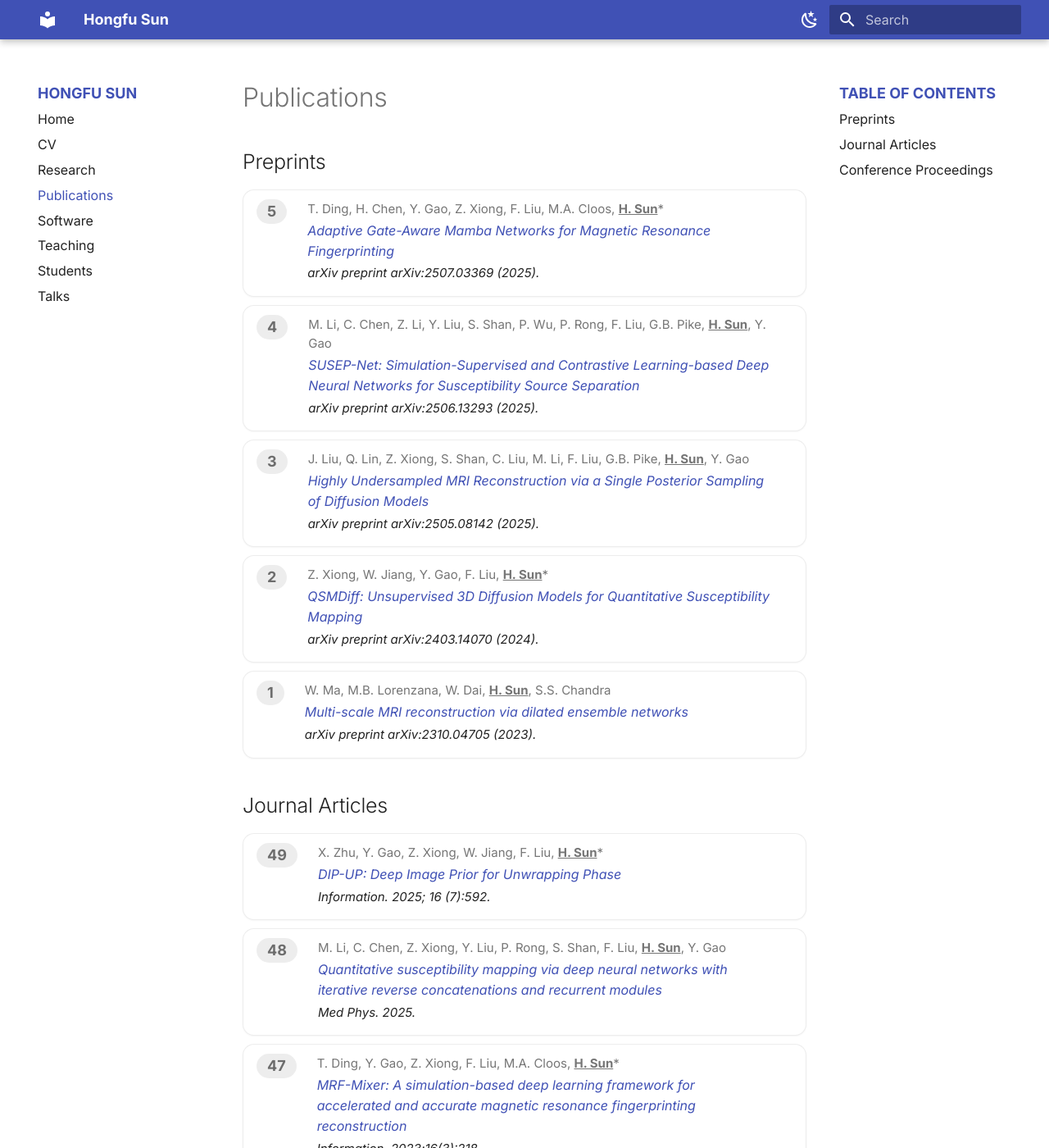
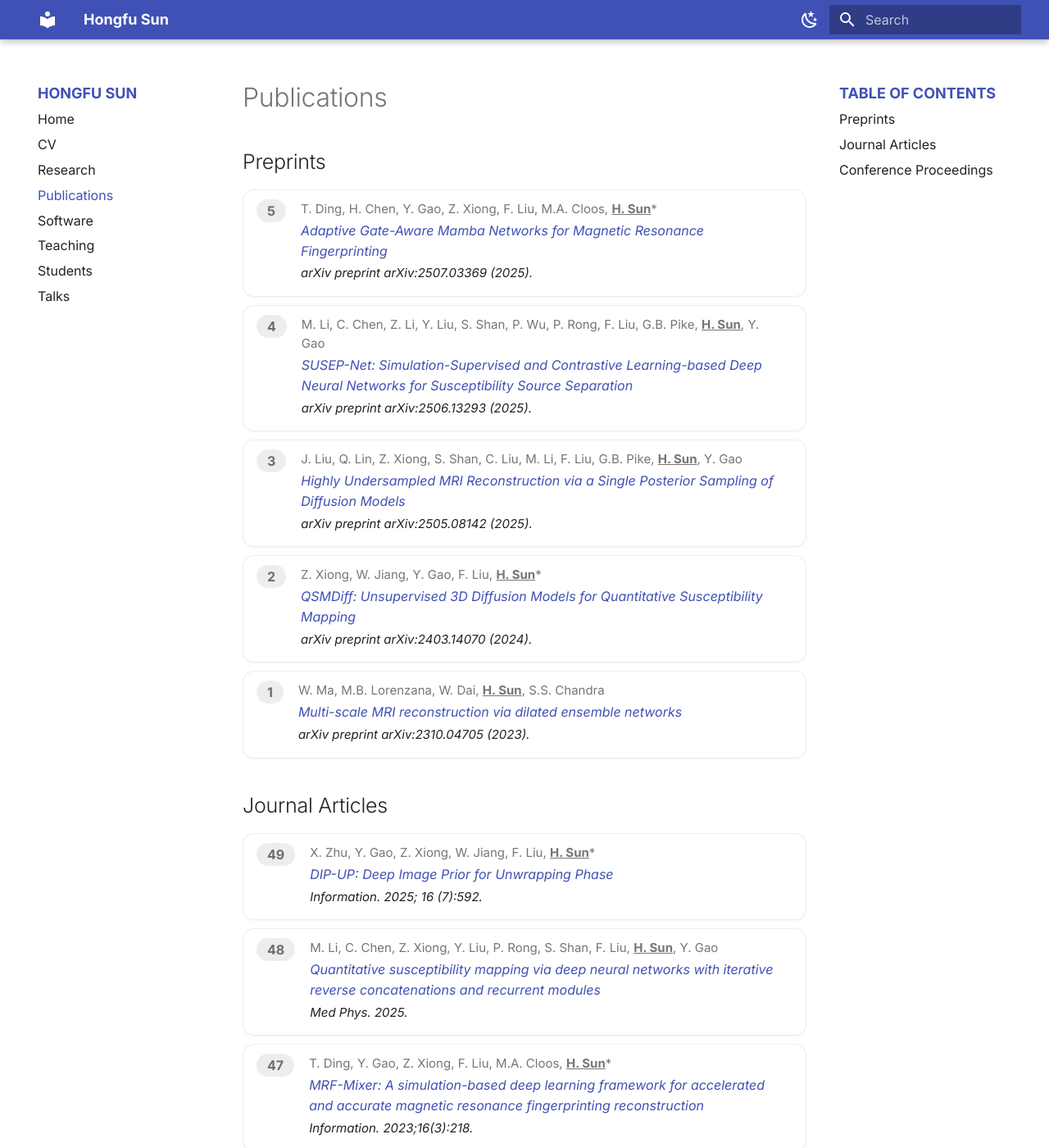
Before and after one commit to sunhongfu/sunhongfu.github.io, an MkDocs documentation site: the page built from docs/publications.md, in a window 1280 px wide and 1400 px high. Shown: the whole window at 82% size. Built offline with MkDocs 1.6.1 and Material for MkDocs 9.7.7, drawn with Linux system fonts in a browser that asks for light colours.

Commit message:
further compacting publications

```diff
--- a/docs/assets/extra.css
+++ b/docs/assets/extra.css
@@ -190,7 +190,7 @@
   grid-template-columns: auto 1fr auto; /* number | details | year */
   align-items: start;                   /* align number with first line */
   font-size: 0.8rem;
-  gap: 1rem 1.25rem;
+  gap: 0.6rem 0.9rem;
   padding: 0.55rem 0.8rem;
   border: 1px solid var(--md-default-fg-color--lightest);
   border-radius: 14px;
@@ -207,7 +207,7 @@
   align-self: start;
   justify-self: center;
   font-weight: 600;
-  font-size: .9rem;
+  font-size: .8rem;
   color: var(--md-default-fg-color--light);
   background: var(--md-default-fg-color--lightest);
   border-radius: 999px;
```
